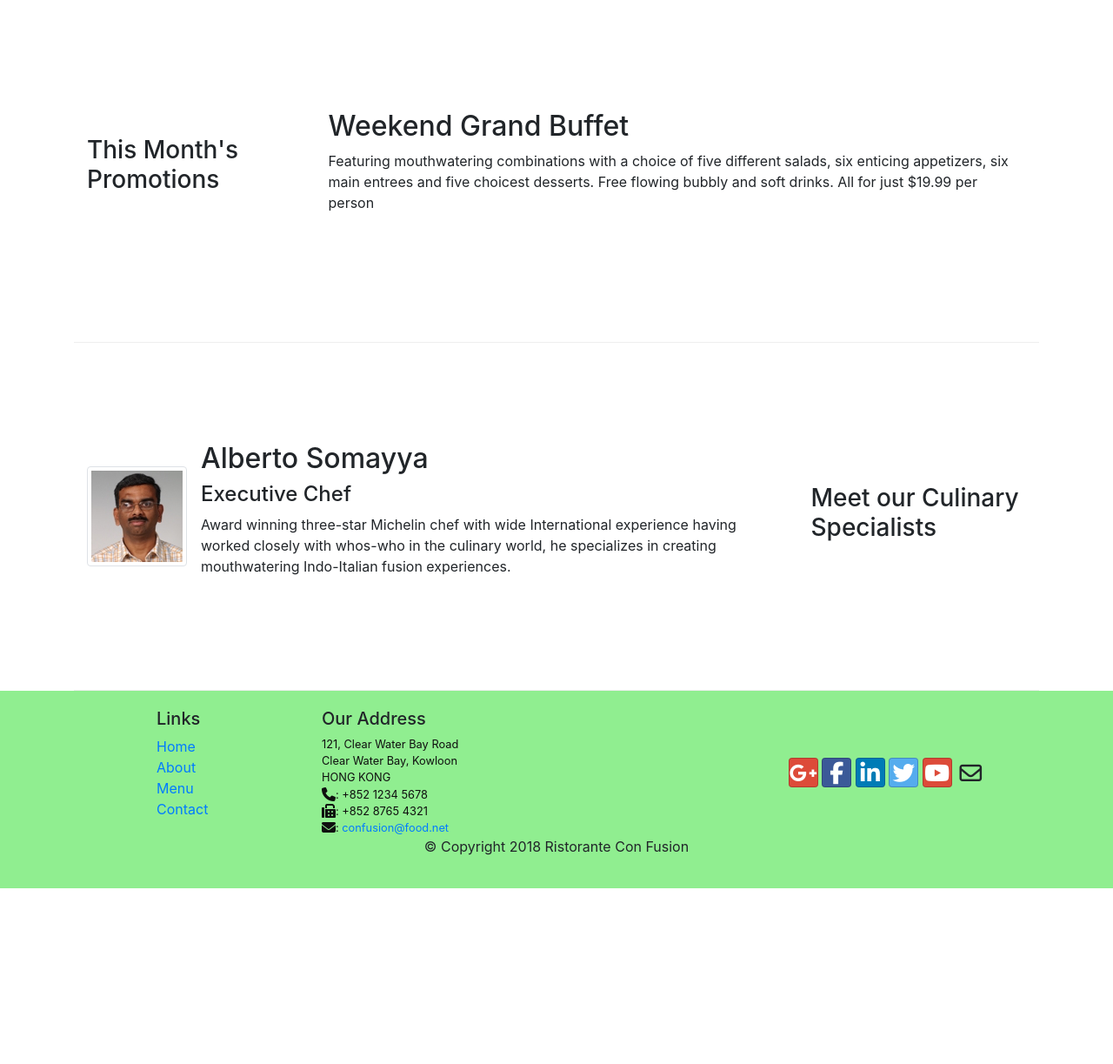
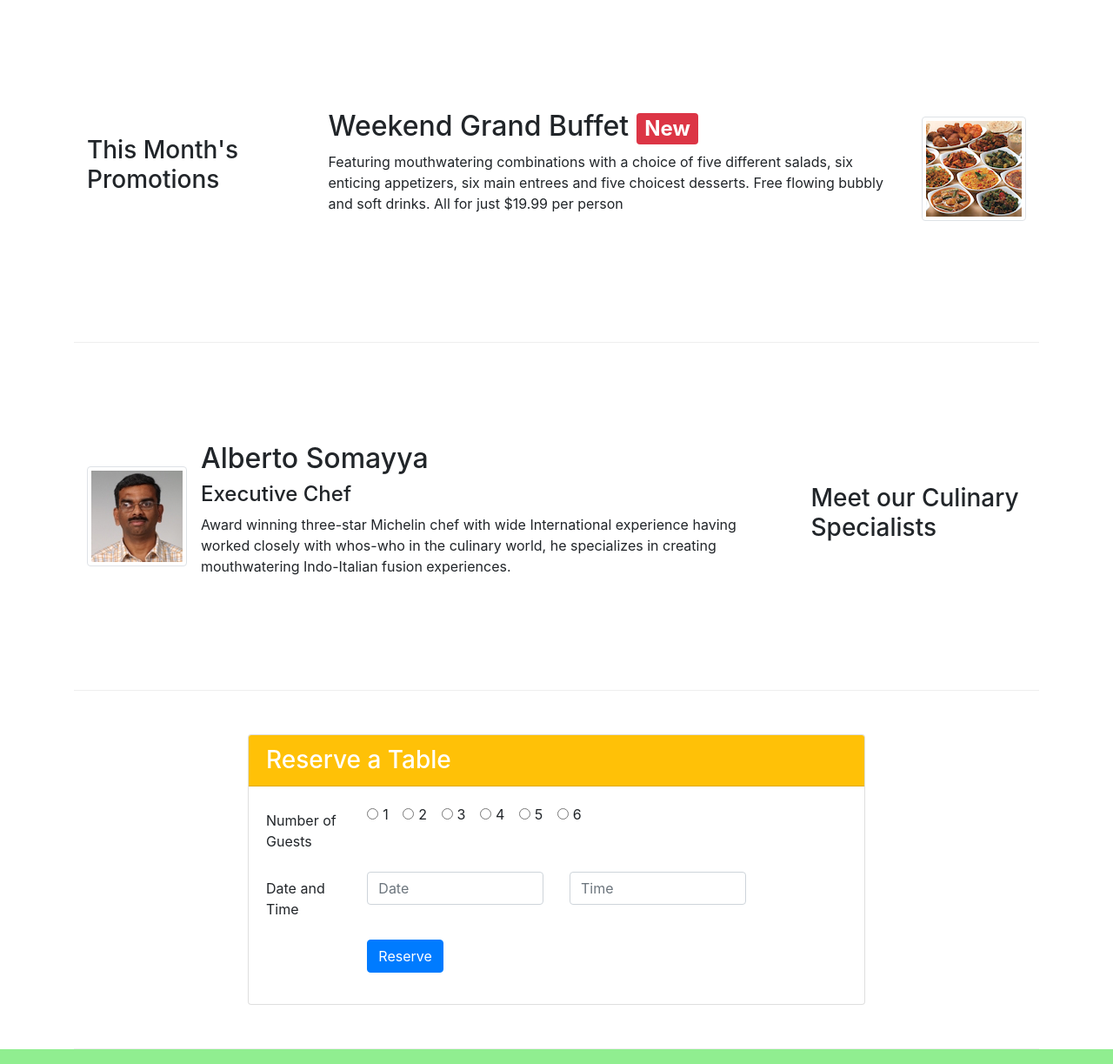
Before and after one commit to answer99/conFusion, a plain HTML site: page index.html in a window 1280 px wide. Shown: the part 740-1963 px from the top of the page at 87% size. Before the commit the page ends 1761 px from the top, so only its background shows below. Drawn offline with nearby package versions, Linux system fonts and the light colour scheme.

Commit message:
Assignment 2

```diff
--- a/index.html
+++ b/index.html
@@ -39,8 +39,11 @@
                     <h1>Ristorante con Fusion</h1>
                     <p>We take inspiration from the World's best cuisines, and create a unique fusion experience. Our lipsmacking creations will tickle your culinary senses!</p>
                 </div>
-                <div class="col-12 col-sm align-self-center">
+                <div class="col-12 col-sm-3 align-self-center">
                     <img src="img/logo.png" class="img-fluid">
+                </div>
+                <div class="col-12 col-sm-3 align-self-center">
+                    <a class="btn btn-warning btn-sm btn-block" href="#reserveatable" role="button">Reserve Table</a>
                 </div>
             </div>
         </div>
@@ -57,7 +60,7 @@
                             src="img/uthappizza.png" alt="Uthappizza">
                     <div class="media-body">
                         <h2 class="mt-0">Uthappizza <span class="badge badge-danger">HOT</span> <span class="badge badge-pill badge-secondary">$4.99</span></h2>
-                        <p>A unique combination of Indian Uthappam (pancake) and Italian pizza, topped with Cerignola olives, ripe vine cherry tomatoes, Vidalia onion, Guntur chillies and Buffalo Paneer.</p>
+                        <p class="d-none d-sm-block">A unique combination of Indian Uthappam (pancake) and Italian pizza, topped with Cerignola olives, ripe vine cherry tomatoes, Vidalia onion, Guntur chillies and Buffalo Paneer.</p>
                     </div>
                 </div>
            </div>
@@ -69,8 +72,14 @@
                 <h3>This Month's Promotions</h3>
             </div>
             <div class="col col-sm col-md">
-                <h2>Weekend Grand Buffet</h2>
-                <p>Featuring mouthwatering combinations with a choice of five different salads, six enticing appetizers, six main entrees and five choicest desserts. Free flowing bubbly and soft drinks. All for just $19.99 per person </p>
+                <div class="media">
+                    <div class="media-body">
+                        <h2 class="mt-0">Weekend Grand Buffet <span class="badge badge-danger">New</span></h2>
+                        <p class="d-none d-sm-block">Featuring mouthwatering combinations with a choice of five different salads, six enticing appetizers, six main entrees and five choicest desserts. Free flowing bubbly and soft drinks. All for just $19.99 per person </p>
+                    </div>
+                    <img class="d-flex ml-3 img-thumbnail align-self-center"
+                        src="img/buffet.png" alt="buffet">
+                </div>
             </div>
         </div>
 
@@ -86,6 +95,61 @@
                             <h2 class="mt-0">Alberto Somayya</h2>
                             <h4>Executive Chef</h4>
                             <p class="d-none d-sm-block">Award winning three-star Michelin chef with wide International experience having worked closely with whos-who in the culinary world, he specializes in creating mouthwatering Indo-Italian fusion experiences. </p>
+                    </div>
+                </div>
+            </div>
+        </div>
+
+        <div class="row row-content justify-content-center">
+            <div class="col-12 col-sm-8">
+                <div class="card">
+                    <h3 class="card-header bg-warning text-white" id="reserveatable">Reserve a Table</h3>
+                    <div class="card-body">
+                        <form>
+                            <div class="form-group row">
+                                <label for="numberofguests" class="col-md-2 col-form-label">Number of Guests</label>
+                                <div class="col-md-10">
+                                    <div class="form-check form-check-inline">
+                                        <input class="form-check-input" type="radio" name="inlineRadioOptions" id="inlineRadio1" value="option1">
+                                        <label class="form-check-label" for="inlineRadio1">1</label>
+                                    </div>
+                                    <div class="form-check form-check-inline">
+                                        <input class="form-check-input" type="radio" name="inlineRadioOptions" id="inlineRadio2" value="option2">
+                                        <label class="form-check-label" for="inlineRadio2">2</label>
+                                    </div>
+                                    <div class="form-check form-check-inline">
+                                        <input class="form-check-input" type="radio" name="inlineRadioOptions" id="inlineRadio3" value="option3">
+                                        <label class="form-check-label" for="inlineRadio3">3</label>
+                                    </div>
+                                    <div class="form-check form-check-inline">
+                                        <input class="form-check-input" type="radio" name="inlineRadioOptions" id="inlineRadio4" value="option4">
+                                        <label class="form-check-label" for="inlineRadio4">4</label>
+                                    </div>
+                                    <div class="form-check form-check-inline">
+                                        <input class="form-check-input" type="radio" name="inlineRadioOptions" id="inlineRadio5" value="option5">
+                                        <label class="form-check-label" for="inlineRadio5">5</label>
+                                    </div>
+                                    <div class="form-check form-check-inline">
+                                        <input class="form-check-input" type="radio" name="inlineRadioOptions" id="inlineRadio6" value="option6">
+                                        <label class="form-check-label" for="inlineRadio6">6</label>
+                                    </div>
+                                </div>
+                            </div>
+                            <div class="form-group row">
+                                <label for="numberofguests" class="col-md-2 col-form-label">Date and Time</label>
+                                <div class="col-md-4">
+                                    <input type="text" class="form-control" id="date" name="date" placeholder="Date">
+                                </div>
+                                <div class="col-md-4">
+                                    <input type="text" class="form-control" id="time" name="time" placeholder="Time">
+                                </div>
+                            </div>
+                            <div class="form-group row">
+                                <div class="offset-md-2 col-md-10">
+                                    <button class="btn btn-primary " type="submit">Reserve</button>
+                                </div>
+                            </div>
+                        </form>
                     </div>
                 </div>
             </div>
```
